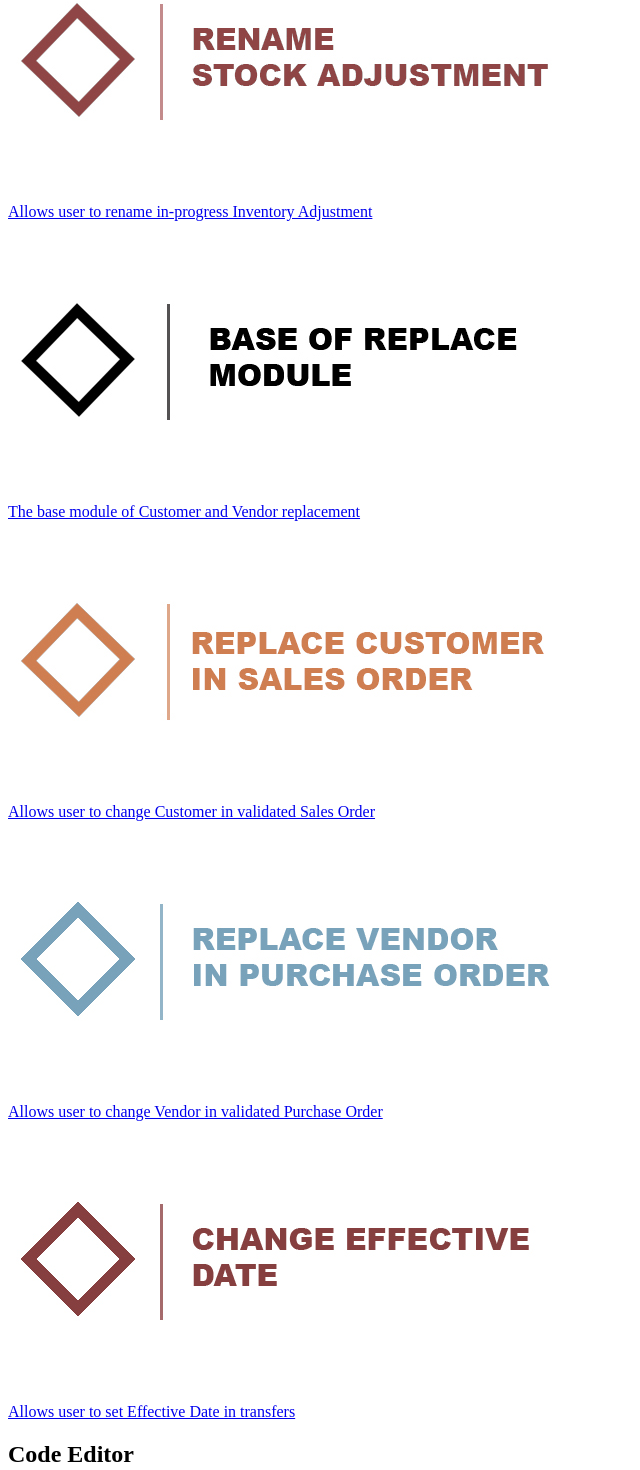
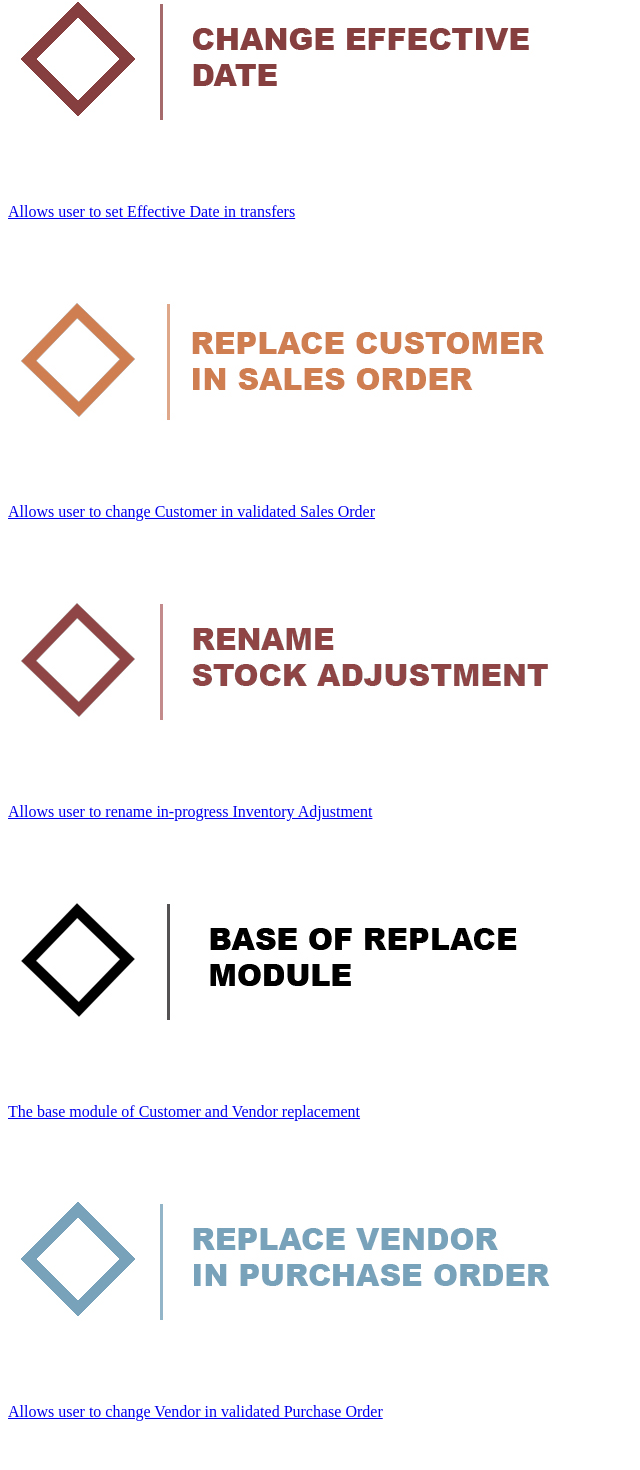
Before and after one commit to altela/altela.my.id, a Next.js app: page /projects in a window 1280 px wide. Shown: the part 227-1697 px from the top of the page, without its empty margins (0-640 px from the left). Built offline with nearby package versions, Linux system fonts and the light colour scheme.

Commit message:
Added Central E-Commerce Project

```diff
--- a/pages/projects.js
+++ b/pages/projects.js
@@ -36,18 +36,11 @@ export default function Projects() {
     <div className="container mx-auto lg:max-w-4xl px-5">
       <h2 class="text-2xl font-medium leading-tight mt-0 text-gray-900 mt-20">Odoo ERP Modules</h2>
         <div class="grid gap-2 grid-cols-3">
-          <div class="relative group">
-            <a href="https://apps.odoo.com/apps/modules/14.0/adjustments_rename/" target="_blank">
-              <img src="/rename_adj.jpg"></img>
-              <div class="opacity-0 group-hover:opacity-70 duration-300 absolute left-0 bottom-0 right-0 z-10 flex text-center items-end bg-black text-gray-200 text-sm">Allows user to rename in-progress Inventory Adjustment</div>
-            </a>
-          </div>
 
-
-          <div class="relative group">
-            <a href="https://apps.odoo.com/apps/modules/14.0/base_replace/" target="_blank">
-              <img src="/banner-base.jpg"></img>
-              <div class="opacity-0 group-hover:opacity-70 duration-300 absolute left-0 bottom-0 right-0 z-10 flex text-center items-end bg-black text-gray-200 text-sm">The base module of Customer and Vendor replacement</div>
+        <div class="relative group">
+            <a href="https://apps.odoo.com/apps/modules/15.0/effective_date_change/" target="_blank">
+              <img src="/effective.jpg" class="w-50"></img>
+              <div class="opacity-0 group-hover:opacity-70 duration-300 absolute left-0 bottom-0 right-0 z-10 flex text-center items-end bg-black text-gray-200 text-sm">Allows user to set Effective Date in transfers</div>
             </a>
           </div>
 
@@ -59,6 +52,20 @@ export default function Projects() {
           </div>
 
           <div class="relative group">
+            <a href="https://apps.odoo.com/apps/modules/14.0/adjustments_rename/" target="_blank">
+              <img src="/rename_adj.jpg"></img>
+              <div class="opacity-0 group-hover:opacity-70 duration-300 absolute left-0 bottom-0 right-0 z-10 flex text-center items-end bg-black text-gray-200 text-sm">Allows user to rename in-progress Inventory Adjustment</div>
+            </a>
+          </div>
+
+          <div class="relative group">
+            <a href="https://apps.odoo.com/apps/modules/14.0/base_replace/" target="_blank">
+              <img src="/banner-base.jpg"></img>
+              <div class="opacity-0 group-hover:opacity-70 duration-300 absolute left-0 bottom-0 right-0 z-10 flex text-center items-end bg-black text-gray-200 text-sm">The base module of Customer and Vendor replacement</div>
+            </a>
+          </div>
+
+          <div class="relative group">
             <a href="https://apps.odoo.com/apps/modules/14.0/replace_vendor_po/" target="_blank">
               <img src="/replace_vendor.jpg" class="w-50"></img>
               <div class="opacity-0 group-hover:opacity-70 duration-300 absolute left-0 bottom-0 right-0 z-10 flex text-center items-end bg-black text-gray-200 text-sm">Allows user to change Vendor in validated Purchase Order</div>
@@ -66,9 +73,9 @@ export default function Projects() {
           </div>
 
           <div class="relative group">
-            <a href="https://apps.odoo.com/apps/modules/15.0/effective_date_change/" target="_blank">
-              <img src="/effective.jpg" class="w-50"></img>
-              <div class="opacity-0 group-hover:opacity-70 duration-300 absolute left-0 bottom-0 right-0 z-10 flex text-center items-end bg-black text-gray-200 text-sm">Allows user to set Effective Date in transfers</div>
+            <a href="https://github.com/altela/ecommerce_central_module" target="_blank">
+              <img src="/ecom.jpg" class="w-50"></img>
+              <div class="opacity-0 group-hover:opacity-70 duration-300 absolute left-0 bottom-0 right-0 z-10 flex text-center items-end bg-black text-gray-200 text-sm">Integrating Central Jayatama Abadi with E-Commerce</div>
             </a>
           </div>
 
```
Also changed, not shown: public/ecom.jpg (added).
